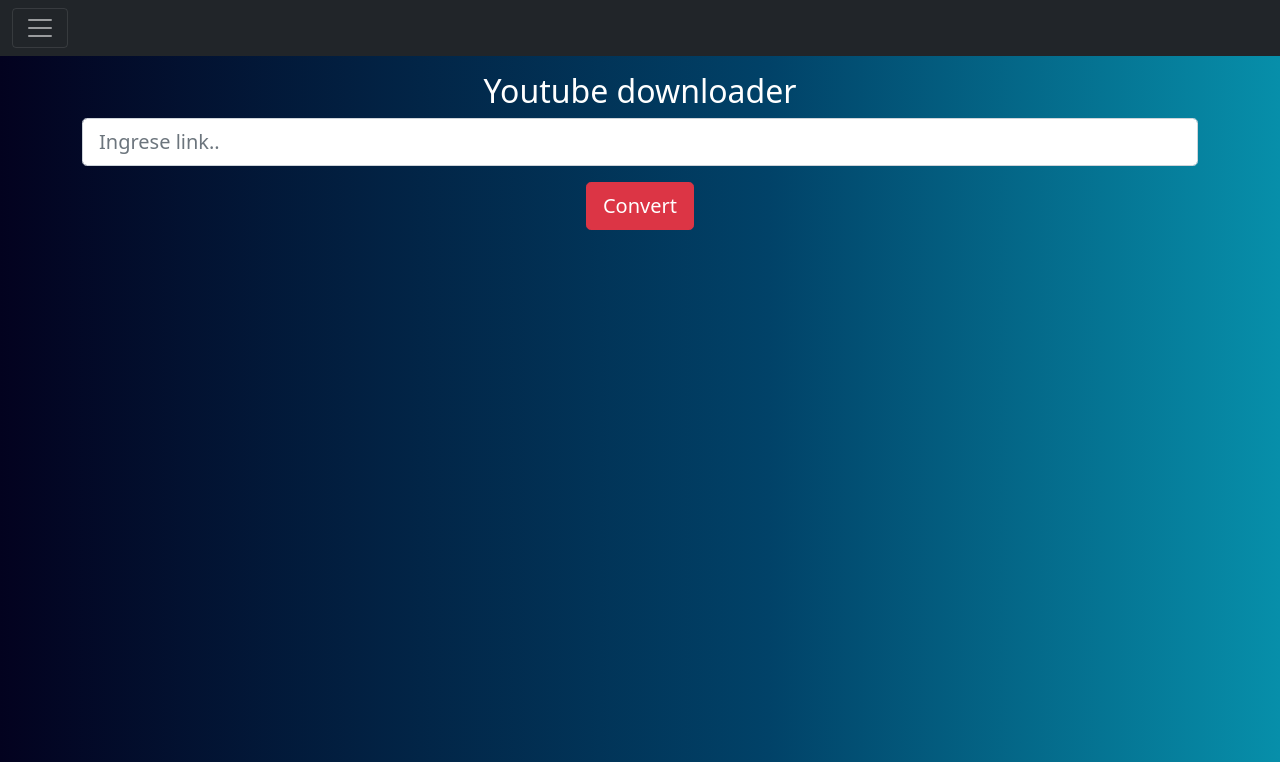
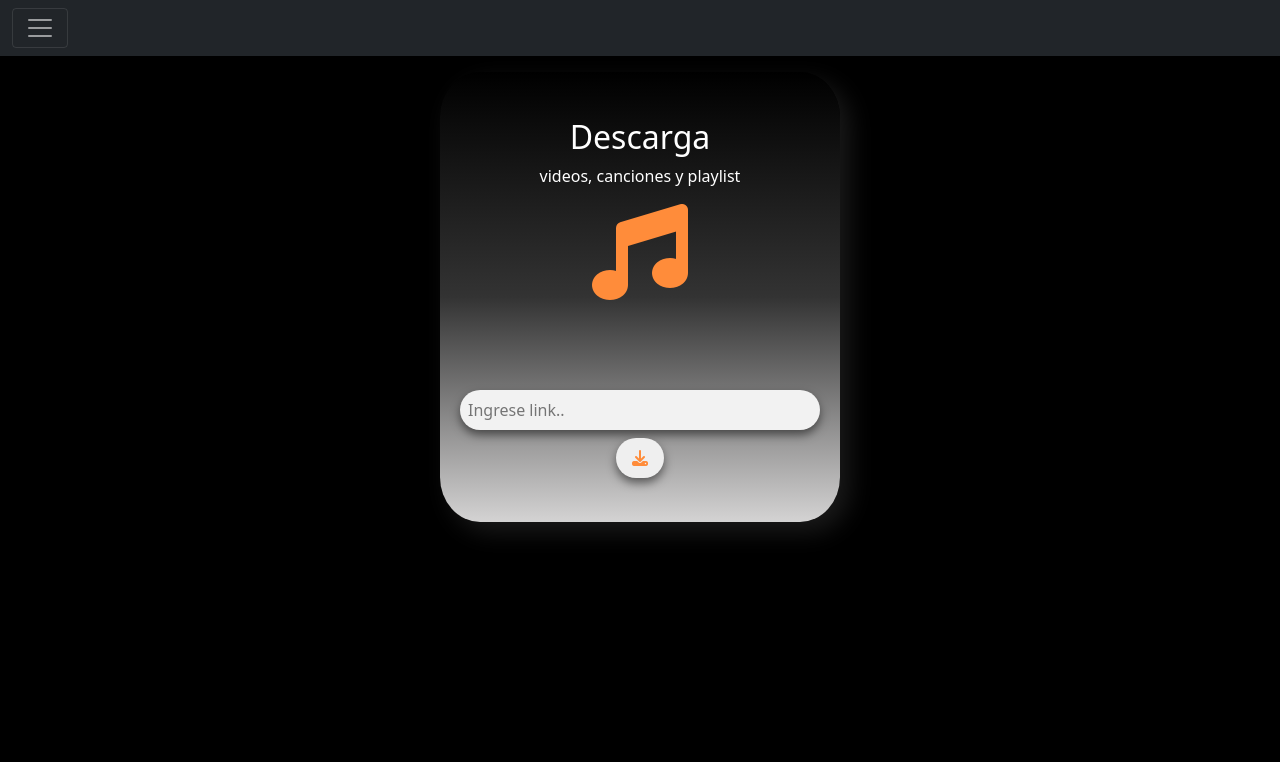
Before and after one commit to Parzival-ReadyPlayer/youtube-downloader-python, a Flask app: page / in a window 1280 px wide. Shown: the top 762 px of the page. Run offline with Flask 2, Linux system fonts and the light colour scheme; some libraries are stand-ins or nearby versions.

Commit message:
Downloader 2.0 (diseño)

```diff
--- a/static/style.css
+++ b/static/style.css
@@ -1,29 +1,90 @@
 
+body {
+    background-color: #000000;
+}
 
-body{
-
-    background: rgb(0, 0, 0);
-    background: linear-gradient(90deg, rgba(3,2,31,1) 0%, rgba(1,66,104,1) 60%, rgba(7,143,170,1) 100%);
+.container-caja1{
+    width: 80%;
+    height: 100%;
+    background: linear-gradient(to bottom, #000000 0%, #333333 50%, #d4d3d3 100%);
+    margin: 1rem auto;
+    margin-bottom: 40px;
+    box-shadow: 10px 10px 25px rgba(87, 87, 87, 0.3);
+    border-radius: 10%;
 }
 
 
-h1{
+
+/* Botones */
+
+.button {
+    box-shadow: 2px 2px 4px rgba(0, 0, 0, 0.3);
+    width: 4rem;
+    height: 4rem;
+    background-size: contain;
+    background-repeat: no-repeat;
+    border-radius: 5rem;
+}
+
+
+.caja2{
+    width: 250px;
+    height: 250px;
+    margin: 30px auto; /* para poder centrar la caja utilice text-center en row y margin */
+}
+/* Media queries, empieza con esta configuracion */
+.container-caja1 {
+    width: 80%;
+    height: 450px;
+  }
+
+  /* esta media querie indica que cuando se llegue a esta medida cambiara la configuracion   */
+  @media (min-width: 450px) {
+    .container-caja1 {
+      /* Estilos para pantallas de tamaño tablet o superior */
+      max-width: 400px; /* Limitar el ancho máximo de la caja padre */
+      min-height: 70%;
+    }
+  }
+
+.title{
     color: white;
 }
 
-h2 {
-    color: white;
-}
+.btn-shadow{
+    box-shadow: 0 5px 10px rgba(0, 0, 0, 0.5);
+    transform: perspective(5px);
+    transition: all 0.3s ease-in-out;
+  }
 
-h4 {
-    color: white;
+.btn-shadow:hover {
+    box-shadow: 0 10px 15px rgba(150, 148, 148, 0.5);
+    transform: perspective(5px);
+  }
+
+
+i {
+    color: rgb(255, 140, 58);
 }
 
 
-img {
-    max-width: 1300px;
-}
+.input {
+    padding: 0.5em;
+    margin: 0.5em;
+    color: #555;
+    background: #f2f2f2;
+    border: none;
+    border-radius: 1.5rem;
+    width: 90%;
+  }
 
-p{
-    color: white;
-}
+
+
+
+  .form-button {
+
+    padding: 0.5em 1em;
+    border-radius: 2rem;
+    border: none;
+    cursor: pointer;
+  }
--- a/templates/home.html
+++ b/templates/home.html
@@ -2,33 +2,38 @@
 
 {% block content %}
 
-<div class="container">
+
+
+
+<div class="container-caja1 text-center">
   <div class="row">
-    <div class="col">
-      <h2 class="mt-3 text-center">Youtube downloader</h2>
+    <div class="caja2">
+      <h2 class="mt-3 text-center title">Descarga</h2>
+      <p class="title">videos, canciones y playlist</p>
+      <i class="fa-solid fa-music fa-6x"></i>
+    </div>
+  </div>
+  <div class="row">
 
-      <!-- Form -->
-
-        <div class="form-group">
       <form action="{{ url_for('home') }}" method="POST" autocomplete="off" enctype="multipart/form-data">
         {{ form.hidden_tag() }}
         <div>
-              {{ form.link (class="form-control form-control-lg", placeholder='Ingrese link..', autocomplete=off)}}
-              <div class="form-group text-center">
-
+          {{ form.link (class="input btn-shadow", placeholder='Ingrese link..', autocomplete=off)}}
+          <div class="form text-center">
             <!-- Convert button -->
-
-                {{ form.submit(class="btn btn-lg btn-danger  mt-3", value="Convert") }}
+            <button type="submit" class="form-button btn-shadow" href="{{url_for('home') }}">
+              <i class="fa-solid fa-download"></i>
+            </button>
 
           </div>
         </div>
       </form>
-        </div>
-    </div>
-  </div>
+
+
   </div>
 
 
+</div>
 
 
 {% endblock content %}
--- a/templates/layout.html
+++ b/templates/layout.html
@@ -15,6 +15,7 @@
       crossorigin="anonymous"
     />
     <link href="../static/style.css" rel="stylesheet" type="text/css">
+    <script src="https://kit.fontawesome.com/26c5d45d54.js" crossorigin="anonymous"></script>
 
 </head>
 <body>
--- a/youtube_app.py
+++ b/youtube_app.py
@@ -66,8 +66,7 @@ def home():
                 print("url no disponible")
             return render_template("download.html", url = url, form = form)
         else:
-            flash('No es un link valido', 'danger')
-
+            pass
         return redirect(url_for('home'))
     return render_template("home.html", form=form)
 
@@ -95,10 +94,7 @@ def download_video():
         url = YouTube(session['link'])
         # Save song title
         name = url.title + '.mp4'
-        # Quality of video
-        itag = request.form.get('itag')
-        # Get song by itag
-        video = url.streams.get_by_itag(itag)
+        video = url.streams.get_by_resolution(resolution="720p")
         # Send to buffer
         video.stream_to_buffer(buffer)
         # Sets the reference point at the beginning of the file
@@ -182,4 +178,4 @@ def playlist_download():
 
 
 if __name__ == '__main__':
-    app.run()
+    app.run(debug=True)
```
Also changed, not shown: templates/download.html (+39 -111 lines), templates/playlist.html (+19 -16 lines), templates/playlist_download.html (+17 -46 lines). Lines whose indentation alone changed are shown as unchanged.
